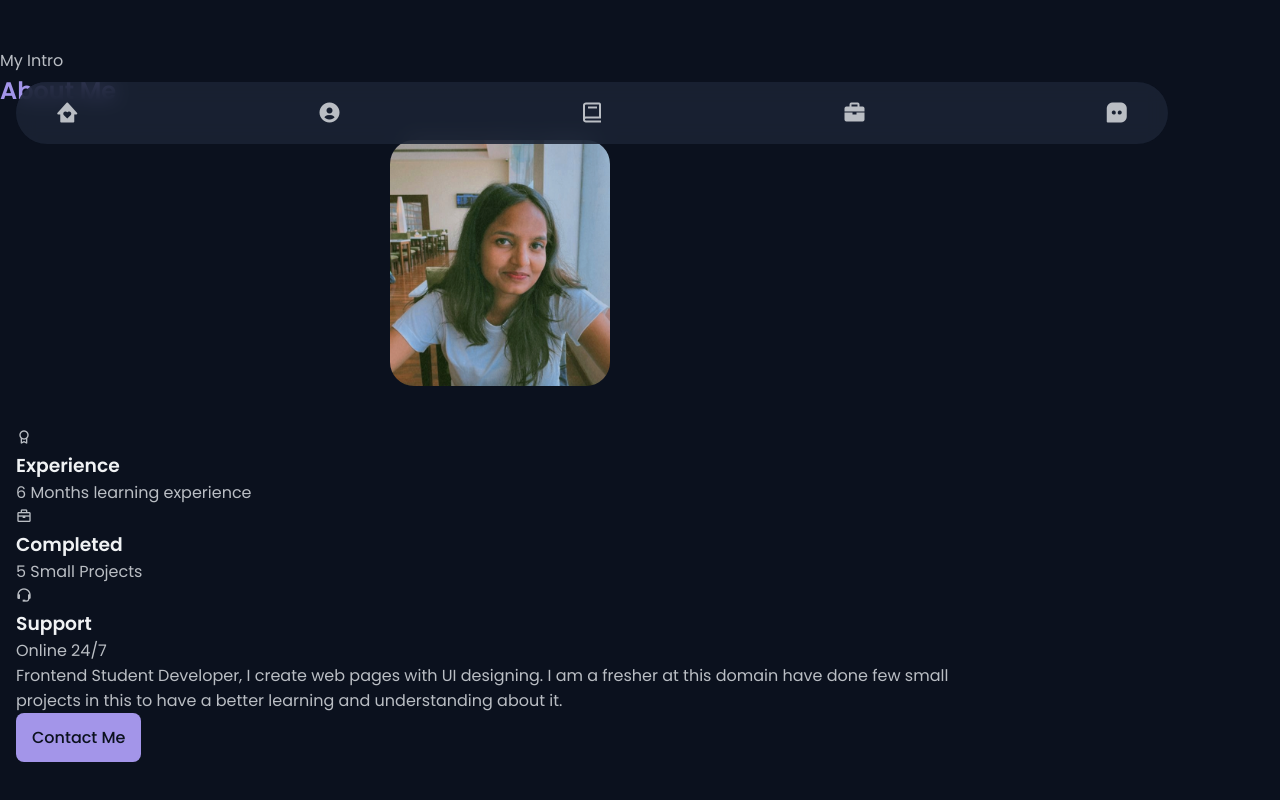
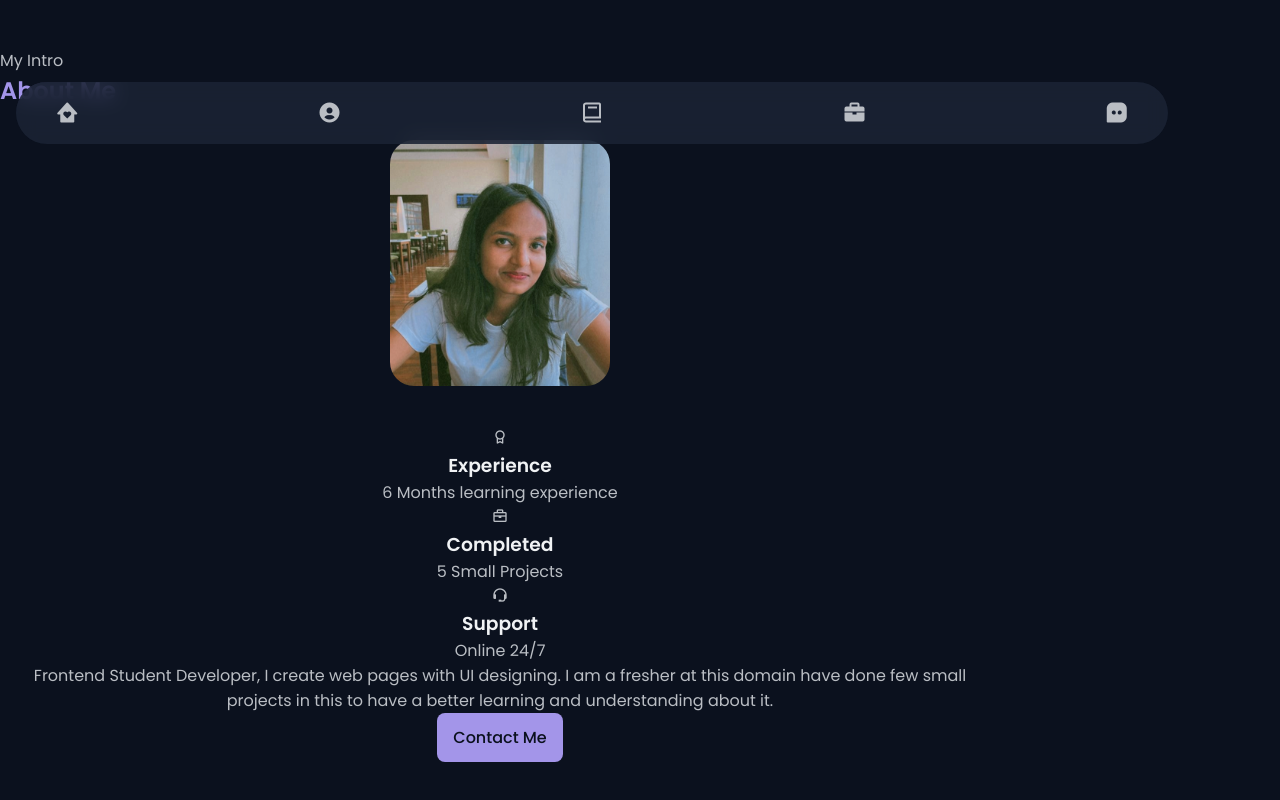
Before and after one commit to priti200/protfolio, a plain HTML site: page index.html in a window 1280 px wide. Shown: the part 640-1440 px from the top of the page. Drawn offline with nearby package versions, Linux system fonts and the light colour scheme.

Commit message:
<day-2>---<started working on the about section page>

```diff
--- a/css/style.css
+++ b/css/style.css
@@ -380,3 +380,7 @@ img{
     border-radius: 1.5rem;
     justify-self: center;
  }
+
+ .about_data{
+    text-align: center;
+ }
```
